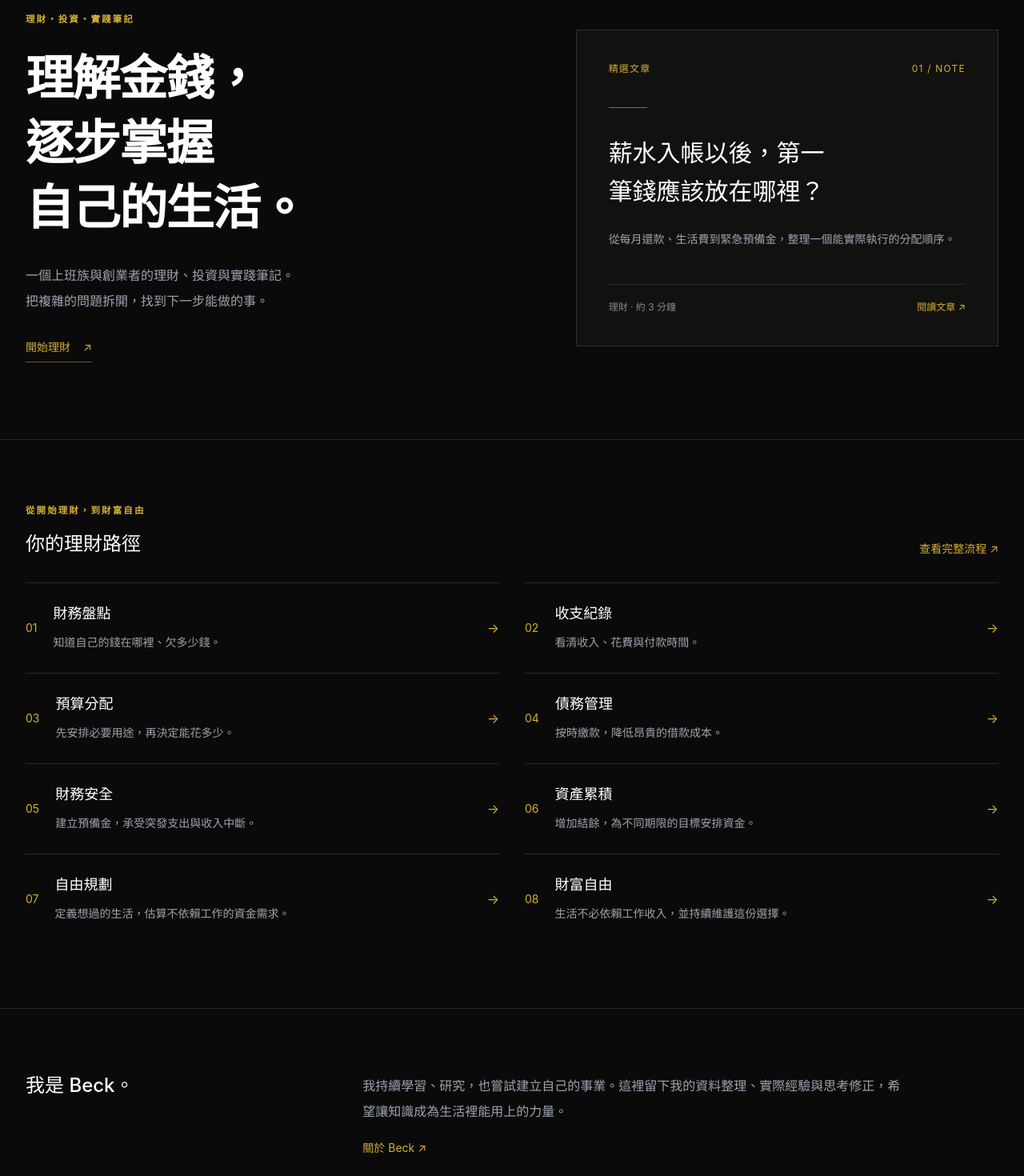
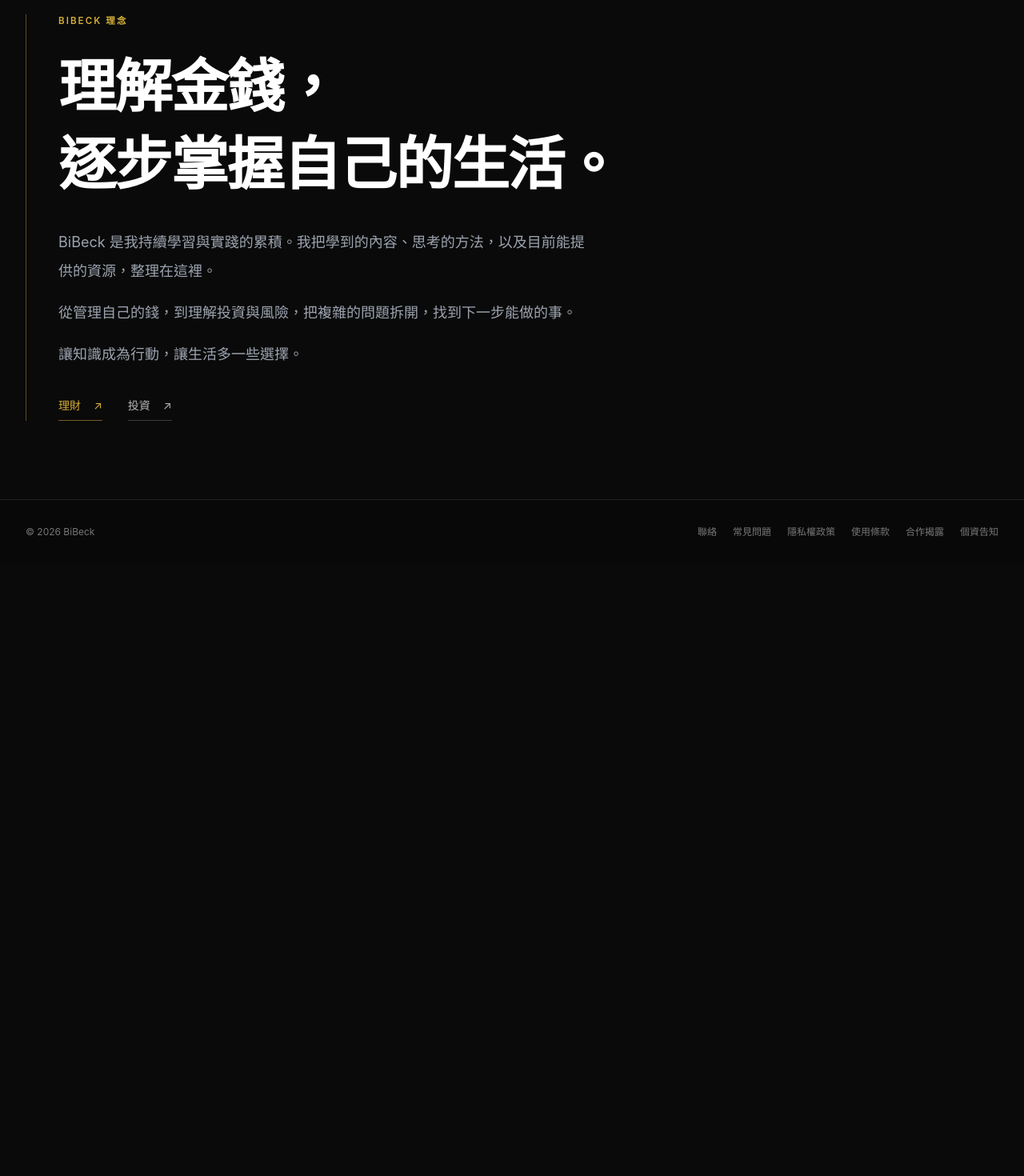
Before and after one commit to cyy1399/bibeck-website, a Next.js app: page / in a window 1280 px wide. Shown: the part 160-1630 px from the top of the page at 80% size. After the commit the page ends 865 px from the top, so only its background shows below. Built offline with nearby package versions, Linux system fonts and the light colour scheme.

Commit message:
Simplify homepage to brand philosophy and remove article date labels

```diff
--- a/app/notes/[slug]/page.tsx
+++ b/app/notes/[slug]/page.tsx
@@ -19,7 +19,7 @@ export default async function NotePage({ params }: { params: Promise<{ slug: str
   const categoryHref = note.category === "理財" ? "/money" : "/investing";
   return <SiteShell><article className="px-5 pb-20 pt-32 sm:px-8 sm:pt-40"><div className="mx-auto max-w-3xl">
     <Link href={categoryHref} className="focus-ring text-sm text-gold">← {note.category}筆記</Link>
-    <header className="mt-8 border-b border-white/12 pb-10"><h1 className="text-balance text-3xl font-semibold leading-[1.5] text-white sm:text-5xl">{note.title}</h1><p className="mt-6 text-lg leading-8 text-secondary">{note.summary}</p><p className="mt-6 text-xs text-white/50">Beck 整理 · 更新 <time dateTime={note.date}>{note.date}</time> · 約 {note.minutes} 分鐘</p></header>
+    <header className="mt-8 border-b border-white/12 pb-10"><h1 className="text-balance text-3xl font-semibold leading-[1.5] text-white sm:text-5xl">{note.title}</h1><p className="mt-6 text-lg leading-8 text-secondary">{note.summary}</p></header>
     <div className="space-y-12 py-12">{note.sections.map((section) => <section key={section.title}><h2 className="text-2xl font-medium leading-9 text-white">{section.title}</h2><div className="mt-5 space-y-5 text-base leading-9 text-secondary">{section.paragraphs.map((paragraph) => <p key={paragraph}>{paragraph}</p>)}</div></section>)}</div>
     <aside className="border-t border-white/12 pt-8"><h2 className="text-sm font-medium text-white">參考資料</h2><ul className="mt-4 space-y-3">{note.sources.map((source) => <li key={source.href}><a href={source.href} target="_blank" rel="noopener noreferrer" className="focus-ring text-sm text-gold underline underline-offset-4">{source.label} ↗</a></li>)}</ul><p className="mt-6 text-xs leading-6 text-white/45">本文是知識整理與規劃示例，請依個人情況與實際契約核對。內容會隨資料與理解更新。</p></aside>
     <nav aria-label="延伸閱讀" className="mt-12 border-t border-white/12 pt-8"><h2 className="text-sm text-white/50">繼續閱讀</h2>{notes.filter((item) => item.slug !== slug).slice(0, 2).map((item) => <Link key={item.slug} href={noteHref(item)} className="focus-ring mt-5 block text-base leading-7 text-white hover:text-gold">{item.title} <span aria-hidden="true">↗</span></Link>)}</nav>
--- a/app/page.tsx
+++ b/app/page.tsx
@@ -2,40 +2,26 @@ import type { Metadata } from "next";
 import Link from "next/link";
 import { SiteShell } from "@/components/SiteShell";
 import { createPageMetadata, siteTitle } from "@/config/seo";
-import { moneyStages, stageHref } from "@/config/money-roadmap";
-import { notes, noteHref } from "@/config/notes";
 
-export const metadata: Metadata = createPageMetadata({ title: siteTitle, description: "Beck 的理財、投資與實踐筆記。理解金錢，逐步掌握自己的生活。", path: "/", absoluteTitle: true });
+export const metadata: Metadata = createPageMetadata({ title: siteTitle, description: "理解金錢，逐步掌握自己的生活。BiBeck 整理理財、投資與實踐的方法。", path: "/", absoluteTitle: true });
 
 export default function Home() {
-  const featured = notes[0];
   return <SiteShell>
-    <section className="px-5 pb-16 pt-32 sm:px-8 sm:pb-24 sm:pt-44" aria-labelledby="home-title">
-      <div className="mx-auto grid max-w-7xl items-center gap-12 lg:grid-cols-[1.15fr_1fr] lg:gap-20">
-        <div>
-          <p className="eyebrow">理財・投資・實踐筆記</p>
-          <h1 id="home-title" className="mt-6 text-balance text-4xl font-semibold leading-[1.35] tracking-tight text-white sm:text-5xl lg:text-6xl">理解金錢，<br />逐步掌握<br className="hidden lg:block" />自己的生活。</h1>
-          <p className="mt-7 max-w-md text-base leading-8 text-secondary">一個上班族與創業者的理財、投資與實踐筆記。<br />把複雜的問題拆開，找到下一步能做的事。</p>
-          <Link href="/money" className="focus-ring mt-8 inline-flex items-center gap-4 border-b border-gold/50 pb-2 text-sm text-gold hover:text-white">開始理財 <span aria-hidden="true">↗</span></Link>
+    <section className="px-5 pb-20 pt-32 sm:px-8 sm:pt-40" aria-labelledby="home-title">
+      <div className="mx-auto flex min-h-[calc(100svh-16rem)] max-w-7xl items-center">
+        <div className="max-w-4xl border-l border-gold/40 pl-6 sm:pl-10">
+          <p className="eyebrow">BiBeck 理念</p>
+          <h1 id="home-title" className="mt-6 text-balance text-4xl font-semibold leading-[1.35] tracking-tight text-white sm:text-6xl lg:text-7xl">理解金錢，<br />逐步掌握自己的生活。</h1>
+          <div className="mt-8 max-w-2xl space-y-4 text-base leading-8 text-secondary sm:text-lg sm:leading-9">
+            <p>BiBeck 是我持續學習與實踐的累積。我把學到的內容、思考的方法，以及目前能提供的資源，整理在這裡。</p>
+            <p>從管理自己的錢，到理解投資與風險，把複雜的問題拆開，找到下一步能做的事。</p>
+            <p>讓知識成為行動，讓生活多一些選擇。</p>
+          </div>
+          <div className="mt-9 flex flex-wrap gap-8">
+            <Link href="/money" className="focus-ring inline-flex items-center gap-4 border-b border-gold/50 pb-2 text-sm text-gold hover:text-white">理財 <span aria-hidden="true">↗</span></Link>
+            <Link href="/investing" className="focus-ring inline-flex items-center gap-4 border-b border-white/20 pb-2 text-sm text-white/70 hover:text-gold">投資 <span aria-hidden="true">↗</span></Link>
+          </div>
         </div>
-        <Link href={noteHref(featured)} className="focus-ring group block border border-white/12 bg-[#111110] p-7 transition-colors hover:border-gold/50 sm:p-10">
-          <div className="flex items-center justify-between text-xs tracking-widest text-gold"><span>精選文章</span><span aria-hidden="true">01 / NOTE</span></div>
-          <div className="mb-8 mt-10 h-px w-12 bg-gold/60" />
-          <h2 className="text-balance text-2xl font-medium leading-[1.6] text-white transition-colors group-hover:text-gold sm:text-3xl">{featured.title}</h2>
-          <p className="mt-5 text-sm leading-8 text-secondary">{featured.summary}</p>
-          <div className="mt-10 flex items-center justify-between border-t border-white/10 pt-5 text-xs text-white/50"><span>{featured.category} · 約 {featured.minutes} 分鐘</span><span className="text-gold">閱讀文章 <span aria-hidden="true">↗</span></span></div>
-        </Link>
-      </div>
-    </section>
-    <section className="border-t border-white/10 px-5 py-14 sm:px-8 sm:py-20" aria-labelledby="roadmap-title">
-      <div className="mx-auto max-w-7xl"><div className="flex flex-wrap items-end justify-between gap-4"><div><p className="eyebrow">從開始理財，到財富自由</p><h2 id="roadmap-title" className="mt-4 text-2xl font-medium text-white">你的理財路徑</h2></div><Link href="/money" className="focus-ring text-sm text-gold">查看完整流程 ↗</Link></div>
-        <ol className="mt-8 grid gap-x-8 md:grid-cols-2">{moneyStages.map((stage, index) => <li key={stage.slug}><Link href={stageHref(stage)} className="focus-ring group flex items-center gap-5 border-t border-white/12 py-6"><span className="text-sm text-gold">{String(index + 1).padStart(2, "0")}</span><div className="flex-1"><h3 className="text-lg font-medium text-white group-hover:text-gold">{stage.title}</h3><p className="mt-2 text-sm leading-7 text-secondary">{stage.summary}</p></div><span aria-hidden="true" className="text-gold">→</span></Link></li>)}</ol>
-      </div>
-    </section>
-    <section className="border-t border-white/10 px-5 py-14 sm:px-8 sm:py-20" aria-labelledby="author-title">
-      <div className="mx-auto grid max-w-7xl gap-6 md:grid-cols-[1fr_2fr]">
-        <h2 id="author-title" className="text-2xl font-medium text-white">我是 Beck。</h2>
-        <div className="max-w-2xl"><p className="text-base leading-8 text-secondary">我持續學習、研究，也嘗試建立自己的事業。這裡留下我的資料整理、實際經驗與思考修正，希望讓知識成為生活裡能用上的力量。</p><Link href="/about" className="focus-ring mt-5 inline-block text-sm text-gold hover:text-white">關於 Beck <span aria-hidden="true">↗</span></Link></div>
       </div>
     </section>
   </SiteShell>;
--- a/components/ArticleLayout.tsx
+++ b/components/ArticleLayout.tsx
@@ -5,10 +5,10 @@ import { SiteShell } from "@/components/SiteShell";
 type ArticleSection = { title: string; content: ReactNode };
 type ArticleSource = { label: string; href: string };
 
-export function ArticleLayout({ eyebrow, title, description, updatedAt, sections, sources, related = [] }: { eyebrow: string; title: string; description: string; updatedAt: string; sections: readonly ArticleSection[]; sources: readonly ArticleSource[]; related?: readonly { label: string; href: string }[] }) {
+export function ArticleLayout({ eyebrow, title, description, sections, sources, related = [] }: { eyebrow: string; title: string; description: string; updatedAt: string; sections: readonly ArticleSection[]; sources: readonly ArticleSource[]; related?: readonly { label: string; href: string }[] }) {
   return <SiteShell>
     <article>
-      <header className="page-hero relative border-b border-white/8 px-5 pb-16 pt-36 sm:px-8 lg:pb-20 lg:pt-44"><div className="mx-auto max-w-4xl"><p className="eyebrow">{eyebrow}</p><h1 className="mt-7 text-balance text-4xl font-semibold leading-[1.08] text-white sm:text-6xl">{title}</h1><p className="mt-7 max-w-2xl text-lg leading-9 text-secondary">{description}</p><p className="mt-8 text-xs text-white/42">最後更新：<time dateTime={updatedAt}>{updatedAt}</time></p></div></header>
+      <header className="page-hero relative border-b border-white/8 px-5 pb-16 pt-36 sm:px-8 lg:pb-20 lg:pt-44"><div className="mx-auto max-w-4xl"><p className="eyebrow">{eyebrow}</p><h1 className="mt-7 text-balance text-4xl font-semibold leading-[1.08] text-white sm:text-6xl">{title}</h1><p className="mt-7 max-w-2xl text-lg leading-9 text-secondary">{description}</p></div></header>
       <div className="mx-auto grid max-w-6xl gap-12 px-5 py-16 sm:px-8 lg:grid-cols-[minmax(0,1fr)_15rem]">
         <div className="article-prose">{sections.map((section) => <section key={section.title}><h2>{section.title}</h2><div>{section.content}</div></section>)}</div>
         <aside className="h-fit border-l border-gold/45 pl-5"><p className="eyebrow">閱讀原則</p><p className="mt-4 text-sm leading-7 text-secondary">資料用來建立脈絡，不是用單一數字預測漲跌。請搭配風險、時間與其他指標判讀。</p>{related.length ? <><h2 className="mt-8 text-sm font-semibold text-white">延伸閱讀</h2><nav className="mt-3 grid gap-3" aria-label="延伸閱讀">{related.map((item) => <Link key={item.href} href={item.href} className="text-link">{item.label}</Link>)}</nav></> : null}</aside>
```
